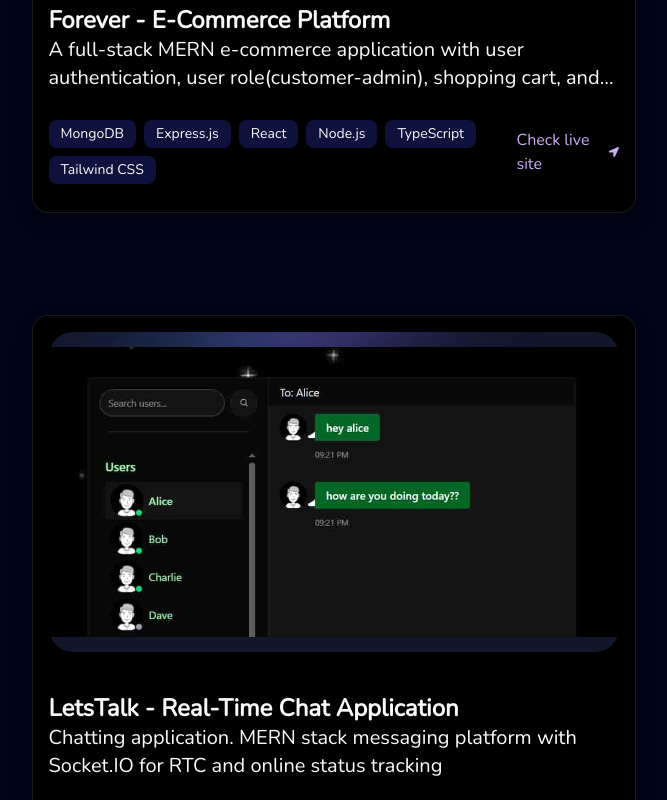
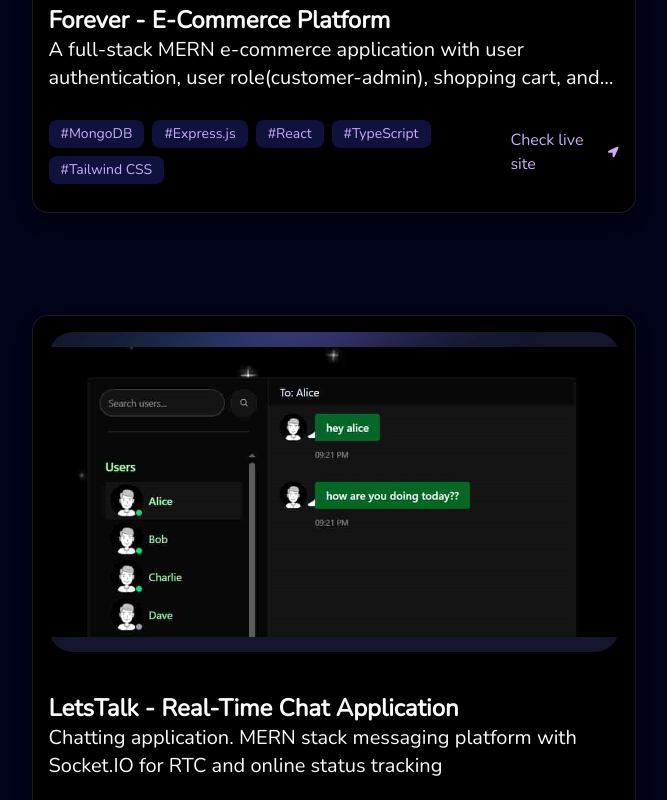
Before and after one commit to Muhammad-Ahmed94/Digital-Domain, a Next.js app: page / in a window 1280 px wide. Shown: the part 1600-2400 px from the top of the page, without its empty margins (308-975 px from the left). Built offline with nearby package versions, Linux system fonts and the light colour scheme.

Commit message:
Replace: replace tech-icons with tech-text

```diff
--- a/components/RecentProjects.tsx
+++ b/components/RecentProjects.tsx
@@ -60,7 +60,7 @@ const RecentProjects = () => {
                     {tech?.map((techName, techIndex) => (
                       <span
                       key={techIndex}
-                      className="py-1 px-3 text-xs lg:text-sm rounded-lg text-center bg-[#10123e]"
+                      className="py-1 px-3 text-xs lg:text-sm rounded-lg text-center text-purple bg-[#10123e]"
                       >
                         {techName}
                       </span>
--- a/data/index.ts
+++ b/data/index.ts
@@ -22,7 +22,7 @@ export const projects = [
     des: "A full-stack MERN e-commerce application with user authentication, user role(customer-admin), shopping cart, and payment processing with stripe",
     img: "/forever.jpg",
     // iconLists: ["/mdb.svg", "/exp.svg", "/re.svg",  "/nj.svg", "/ts.svg", "/tail.svg"],
-    tech: ["MongoDB", "Express.js", "React", "Node.js", "TypeScript", "Tailwind CSS"],
+    tech: ["#MongoDB", "#Express.js", "#React", "#TypeScript", "#Tailwind CSS"],
     link: "https://forever-frontend-je1a.onrender.com/",
   },
   {
@@ -30,7 +30,7 @@ export const projects = [
     title: "LetsTalk - Real-Time Chat Application",
     des: "Chatting application. MERN stack messaging platform with Socket.IO for RTC and online status tracking",
     img: "/letstalk.jpg",
-    tech: ["MongoDB", "Express.js", "React", "Node.js", "TypeScript", "Tailwind CSS"],
+    tech: ["#MongoDB", "#Express.js", "#React", "#TypeScript", "#SokcetIO", "#Tailwind CSS"],
     link: "",
   },
   {
@@ -38,7 +38,7 @@ export const projects = [
     title: "GoWheels - Car Rental Platform",
     des: "Book or Rent a car with GoWheels, with variety of cars to explore. Frontend-only",
     img: "/gowheels.jpg",
-    iconLists: ["/re.svg", "/ts.svg", "/tail.svg"],
+    tech: ["#React", "#TypeScript", "#TailwindCSS"],
     link: "https://gowheels.netlify.app/",
   },
   {
@@ -46,7 +46,7 @@ export const projects = [
     title: "Prodigy Gaming - Awwward-Winning Design",
     des: "My most favourite project i have worked on. Showcasing awwwards winning website `ZENTRY` of the year 2024 stunning animations, smooth scrolling, and cutting-edge UI/UX design principles.",
     img: "/prodigy.jpg",
-    iconLists: ["/re.svg","/ts.svg", "/tail.svg"],
+    tech: ["#React", "#TypeScript", "#TailwindCSS"],
     link: "https://prodigygaming.netlify.app/",
   },
   {
@@ -54,7 +54,7 @@ export const projects = [
     title: "Counsailor - AI Mental Health Assistant",
     des: "Intelligent therapy companion powered by Google Gemini AI, secure Firebase authentication, and responsive mental health support.",
     img: "/counsailor.jpg",
-    iconLists: ["/re.svg", "/tail.svg", "/firebase.svg", "/gemini.svg"],
+    tech: ["#React", "#TailwindCSS", "#Firebase", "#GeminiAI"],
     link: "https://counsailor.netlify.app",
   },
   {
@@ -62,7 +62,7 @@ export const projects = [
     title: "Flowsphere-Chatting App",
     des: "A secure, real-time chat app for simple texting along with file-sharing capabilities, powered by React, Firebase, and Tailwind CSS",
     img: "/flowsphere.jpg",
-    iconLists: ["/re.svg", "/tail.svg", "/firebase.svg"],
+    tech: ["#React", "#TailwindCSS", "#Firebase"],
     link: "https://flowsphere.netlify.app",
   },
   {
@@ -70,7 +70,7 @@ export const projects = [
     title: "DashZilla - Analytics Dashboard(Desktop Only)",
     des: "Comprehensive admin dashboard with interactive charts, real-time data visualization, sales analytics, and responsive design for business intelligence.",
     img: "/dashzilla.jpg",
-    iconLists: ["/re.svg", "/tail.svg"],
+    tech: ["#React", "#TailwindCSS"],
     link: "https://dashzilla.netlify.app",
   },
   {
@@ -78,7 +78,7 @@ export const projects = [
     title: "Climeadeeno-Weather app",
     des: "Get real time weather updates based on user's location and custom searches. React.js, Tailwind CSS and powered by openweather API",
     img: "/climeadeeno.jpg",
-    iconLists: ["/re.svg", "/tail.svg"],
+    tech: ["#React", "#TailwindCSS"],
     link: "https://climeadeeno.netlify.app/",
   },
   {
@@ -86,7 +86,7 @@ export const projects = [
     title: "AnimeBible-Hub - Anime Discovery HUB",
     des: "Get details on the most popular and most trending animes or the ones you have in mind. Built with React.js, Tailwind CSS powered by Jikan API",
     img: "/animebible.jpg",
-    iconLists: ["/re.svg", "/tail.svg"],
+    tech: ["#React", "#TailwindCSS"],
     link: "https://animebible.netlify.app/",
   },
   {
@@ -94,7 +94,7 @@ export const projects = [
     title: "Portfolio-My Digital Domain",
     des: "Built in Next.js 14, Typescript, powered by Framer Motion, Three js showing full-stack capabilities",
     img: "/portfolio.jpg",
-    iconLists: ["/re.svg", "/tail.svg", "/ts.svg", "/three.svg", "/fm.svg"],
+    tech: ["#React", "#TypeScript", "#TailwindCSS", "#ThreeJs", "#FramerMotion"],
     link: "https://devmuneeb.netlify.app/",
   },
 ];
```
